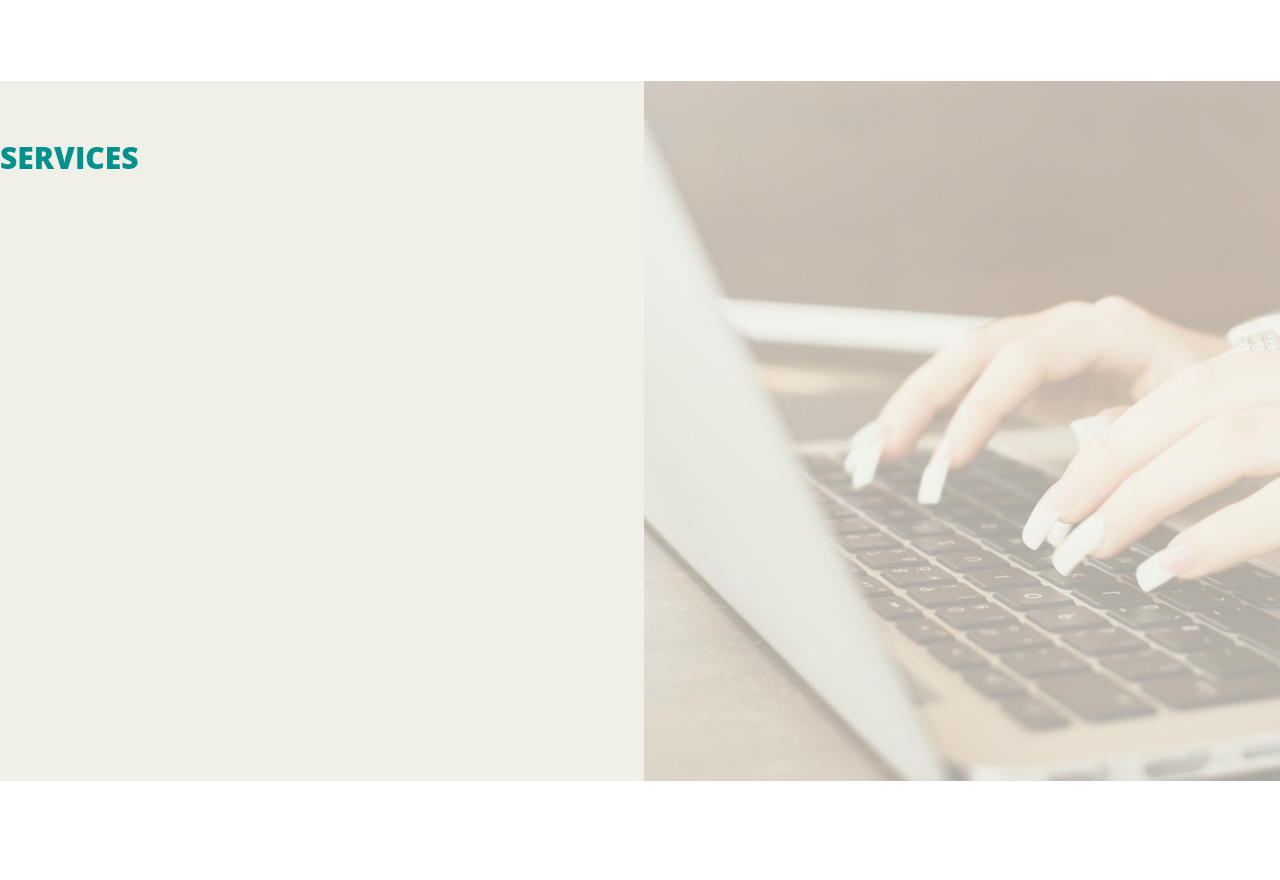
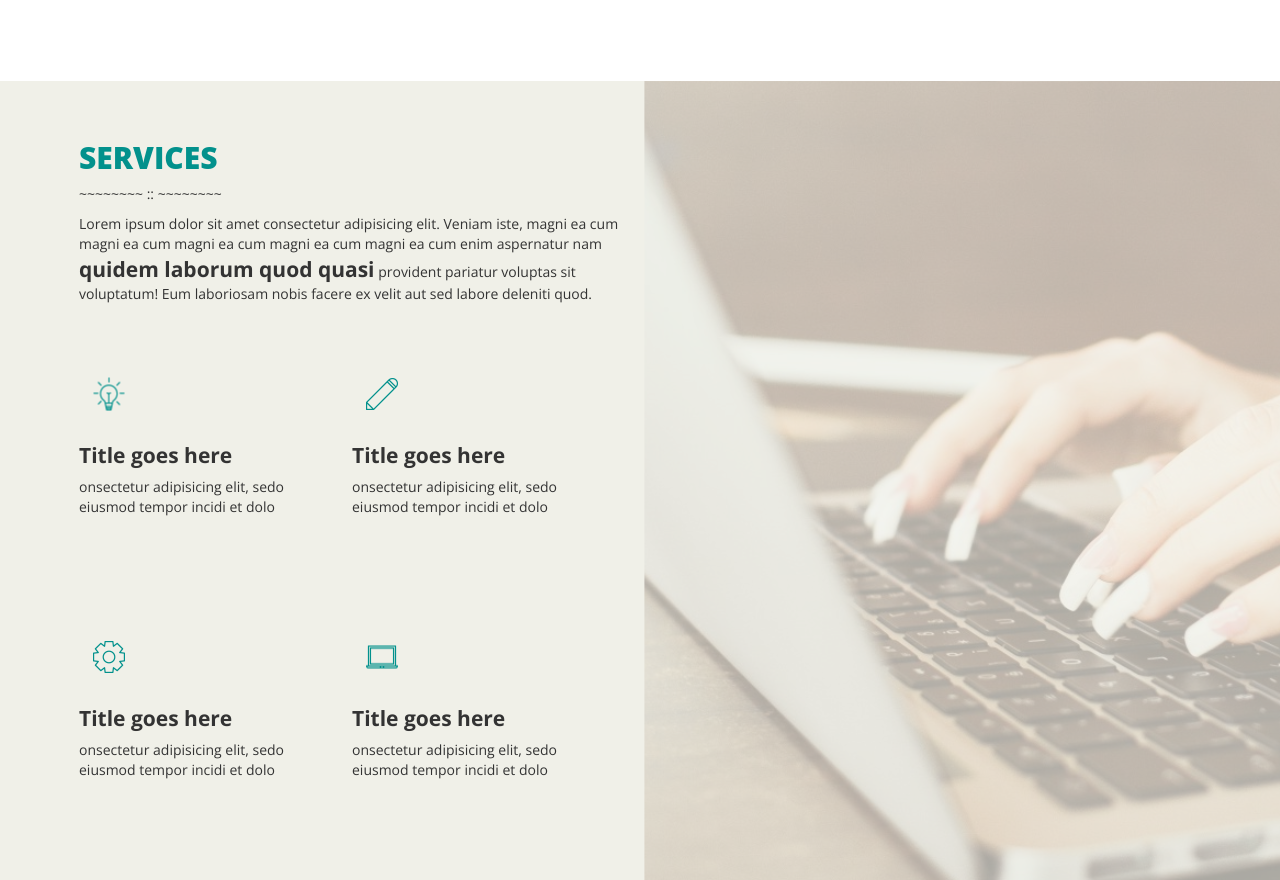
Before and after one commit to kvrvgixzis/bootstrap-landing-1, a plain HTML site: page index.html in a window 1280 px wide. Shown: the part 1230-2110 px from the top of the page. Before the commit the page ends 2011 px from the top, so only its background shows below. Drawn offline with nearby package versions, Linux system fonts and the light colour scheme.

Commit message:
services layout done

```diff
--- a/css/style.css
+++ b/css/style.css
@@ -111,10 +111,10 @@ h1, h2 { font-family: "Open Sans ExtraBold"; }
 }
 .about .about__row h4 {
     font-weight: bold;
-    font-size: 1em;
+    font-size: 1.5em;
 }
 .about .about__row p {
-    font-size: 0.8em;
+    font-size: 1em;
     margin: 0 30% 0 30%;
     padding-bottom: 40px;
 }
@@ -140,10 +140,42 @@ h1, h2 { font-family: "Open Sans ExtraBold"; }
     background-image: url(../images/Bg.png);
     background-size: cover;
     background-position: center;
-    width: 100%;
     min-height: 700px;
+}
+.services__block {
+    width: 90%;
+    margin: 0 auto;
+    text-align-last: left;
 }
 .services h2 {
     margin-top: 2em;
     color: rgb(2, 145, 140);
 }
+.services__row {
+    /* max-width: 80%; */
+    margin: 50px auto;
+}
+.services__row h4 {
+    font-weight: bold;
+    font-size: 1.5em;
+}
+.services__row p {
+    font-size: 1em;
+    padding-bottom: 40px;
+    padding-right: 10px;
+}
+.services__column {
+    margin: 0;
+    padding: 0;
+}
+.services__row .img-holder {
+    position: relative;
+    width: 80px;
+    height: 80px;
+    margin: 0 0 0 30px;
+}
+.services__row img {
+    position: absolute;
+    top: 50%; left: 0;
+    transform: translate(-50%,-50%);
+}
--- a/index.html
+++ b/index.html
@@ -84,9 +84,49 @@
             </div>
         </div>
         <div class="services">
-            <div class="row">
-                <div class="col-lg-6">
+            <div class="row services__block">
+                <div class="col-lg-6 col-md-6">
                     <h2>SERVICES</h2>
+                    <p>~~~~~~~~ :: ~~~~~~~~</p>
+                    <p class="services__text">
+                        Lorem ipsum dolor sit amet consectetur adipisicing elit.
+                        Veniam  iste, magni ea cum magni ea cum magni ea cum magni ea cum magni ea cum enim aspernatur
+                        nam <span style="font-size: 1.5em; font-weight: bold;">quidem laborum quod quasi</span> provident pariatur voluptas
+                        sit voluptatum! Eum laboriosam nobis facere ex velit aut
+                        sed labore deleniti quod.
+                    </p>
+                    <div class="row services__row">
+                        <div class="col-xs-12 col-sm-6 col-lg-6 col-md-6 services__column">
+                            <div class="img-holder">
+                                <img src="images/VSO1.png" alt="">
+                            </div>
+                            <h4>Title goes here</h4>
+                            <p>onsectetur adipisicing elit, sedo eiusmod tempor incidi et dolo</p>
+                        </div>
+                        <div class="col-xs-12 col-sm-6 col-lg-6 col-md-6 services__column">
+                            <div class="img-holder">
+                                <img src="images/VSO2.png" alt="">
+                            </div>
+                            <h4>Title goes here</h4>
+                            <p>onsectetur adipisicing elit, sedo eiusmod tempor incidi et dolo</p>
+                        </div>
+                    </div>
+                    <div class="row services__row">
+                        <div class="col-xs-12 col-sm-6 col-lg-6 col-md-6 services__column">
+                            <div class="img-holder">
+                                <img src="images/VSO3.png" alt="">
+                            </div>
+                            <h4>Title goes here</h4>
+                            <p>onsectetur adipisicing elit, sedo eiusmod tempor incidi et dolo</p>
+                        </div>
+                        <div class="col-xs-12 col-sm-6 col-lg-6 col-md-6 services__column">
+                            <div class="img-holder">
+                                <img src="images/VSO4.png" alt="">
+                            </div>
+                            <h4>Title goes here</h4>
+                            <p>onsectetur adipisicing elit, sedo eiusmod tempor incidi et dolo</p>
+                        </div>
+                    </div>
                 </div>
             </div>
         </div>
```
